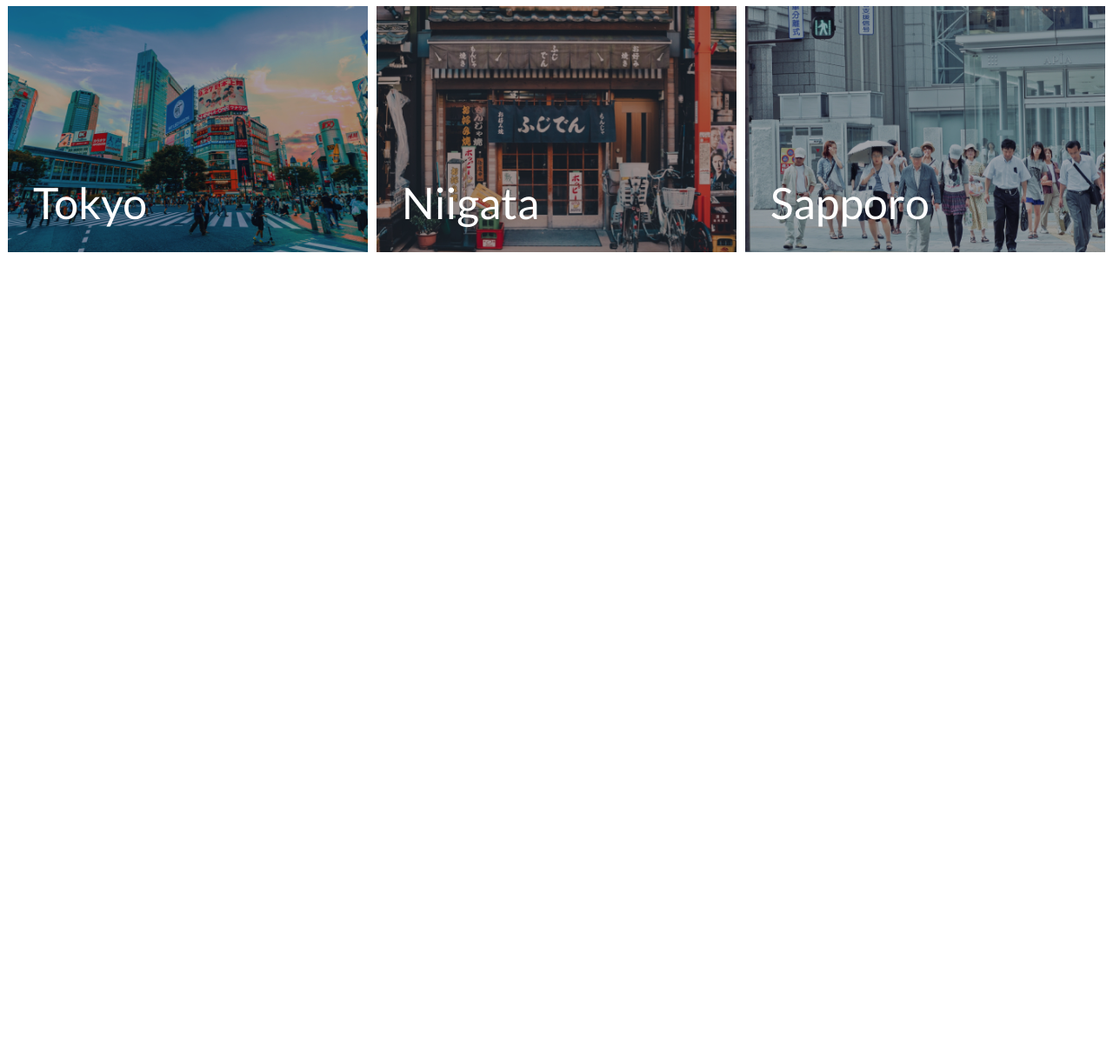
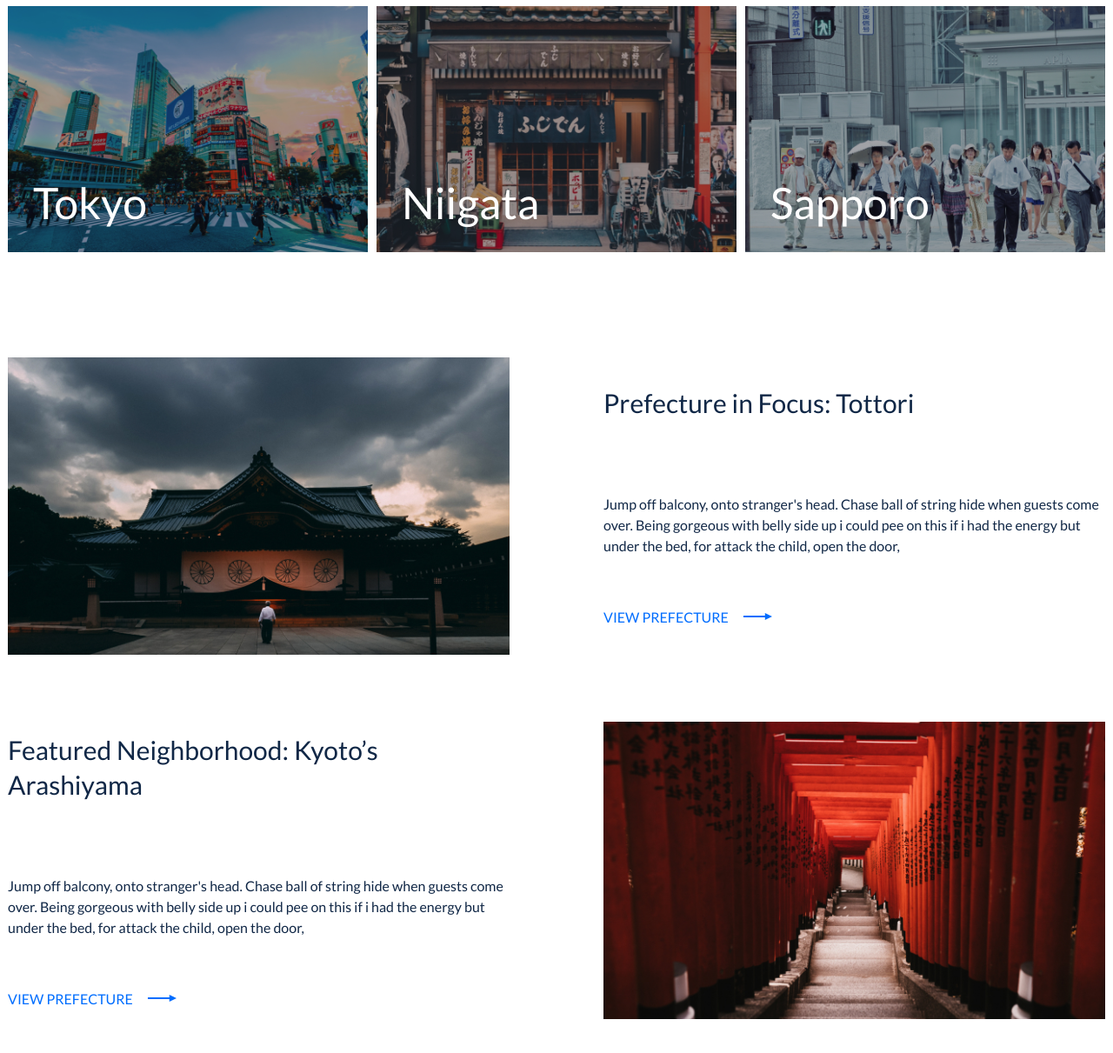
Before and after one commit to ArtemPl-lab/japan_lending_page, a plain HTML site: page index.html in a window 1280 px wide. Shown: the part 1764-2975 px from the top of the page at 87% size. Before the commit the page ends 2054 px from the top, so only its background shows below. Drawn offline with Linux system fonts and the light colour scheme.

Commit message:
added description of tours

```diff
--- a/css/style.css
+++ b/css/style.css
@@ -6,7 +6,7 @@ body {
   font-weight: normal;
   color: #102746;
 }
-img{
+img {
   width: 100%;
   height: auto;
 }
@@ -28,23 +28,23 @@ html {
   max-width: 1060px;
   margin: 0 auto;
 }
-.wrapper-full{
+.wrapper-full {
   max-width: 1262px;
   margin: 0 auto;
 }
-.section-title{
+.section-title {
   font-weight: 500;
   font-size: 35px;
   line-height: 42px;
   position: relative;
   padding-bottom: 10px;
 }
-.section-title::after{
+.section-title::after {
   display: block;
-    content: '';
+  content: "";
   width: 253px;
   height: 3px;
-    background-color: #006DFE;
+  background-color: #006dfe;
   position: absolute;
   bottom: 0;
   left: 0;
@@ -127,31 +127,32 @@ header {
   font-weight: 500;
   font-size: 18px;
   color: #ffffff;
-
 }
-.inp::placeholder{
+.inp::placeholder {
   font-weight: 500;
   font-size: 18px;
   color: #ffffff;
 }
-.form_button{
+.form_button {
   padding: 15px 39px;
   color: #ffffff;
   text-transform: uppercase;
-    background-color: #1B7DFF;
+  background-color: #1b7dff;
   border: 0;
   font-weight: 500;
   font-size: 24px;
 }
-.form_button:hover, .form_button:focus, .form_button:active{
+.form_button:hover,
+.form_button:focus,
+.form_button:active {
   background: #0e66da;
 }
 /* search form end */
 /* benefits styles start */
-.benefits{
+.benefits {
   margin-bottom: 130px;
 }
-.benefits_wrap{
+.benefits_wrap {
   max-width: 1262px;
   background-color: #fff;
   margin: 0 auto;
@@ -159,7 +160,7 @@ header {
   position: relative;
 }
 
-.benefits_title{
+.benefits_title {
   width: 100%;
   font-weight: 500;
   font-size: 35px;
@@ -172,92 +173,92 @@ header {
   background-color: #fff;
 }
 
-.benefits_cards{
+.benefits_cards {
   display: grid;
-    grid-template-columns: repeat(3,1fr);
+  grid-template-columns: repeat(3, 1fr);
   column-gap: 55px;
   padding: 5% 100px;
 }
-.benefits_card{
+.benefits_card {
   grid-column: span 1;
 }
-.ben-pic{
+.ben-pic {
   max-width: 66px;
   margin-bottom: 37px;
 }
-.ben-ico{
+.ben-ico {
   display: block;
 }
-.benefits-card-title{
+.benefits-card-title {
   font-weight: 500;
   font-size: 18px;
   line-height: 24px;
   margin-bottom: 26px;
 }
 
-.benefits-cart-desc{
+.benefits-cart-desc {
   font-size: 16px;
   line-height: 24px;
   margin-bottom: 39px;
 }
-.learn_more{
+.learn_more {
   display: inline-block;
   padding-right: 59px;
   text-decoration: none;
   font-size: 16px;
   line-height: 24px;
-    color: #006DFE;
+  color: #006dfe;
   background: url(../img/svg/arrow.svg) no-repeat 95% center;
   transition: 0.2s all;
-
 }
-.learn_more:hover, .learn_more:focus{
+.learn_more:hover,
+.learn_more:focus {
   background: url(../img/svg/arrow.svg) no-repeat right center;
 }
 /* benefits styles end */
 /* places start */
 
-.places-title{
+.places-title {
   margin-right: 15px;
 }
-.places-cap{
+.places-cap {
   display: flex;
   flex-wrap: wrap;
   align-items: center;
   justify-content: space-between;
   margin-bottom: 35px;
 }
-.places-view_all{
+.places-view_all {
   font-size: 16px;
   line-height: 24px;
-    color: #006DFE;
+  color: #006dfe;
   text-decoration: none;
   padding-right: 59px;
   background: url(../img/svg/arrow.svg) no-repeat right center;
 }
-.places-view_all:focus, .places-view_all:hover{
-    opacity: 0.60;
+.places-view_all:focus,
+.places-view_all:hover {
+  opacity: 0.6;
 }
-.places-cards{
+.places-cards {
   display: grid;
-    grid-template-columns: repeat(6,1fr);
+  grid-template-columns: repeat(6, 1fr);
   gap: 10px;
 }
-.places-card-lg{
+.places-card-lg {
   grid-column: span 3;
 }
-.pl-card-pic{
+.pl-card-pic {
   width: 100%;
-  transition: .2s all;
+  transition: 0.2s all;
 }
-.places-card{
+.places-card {
   position: relative;
   overflow: hidden;
-
 }
-.places-card::after{
+.places-card::after {
   display: block;
-  content: '';
+  content: "";
   width: 100%;
   height: 100%;
   background-color: rgba(21, 24, 36, 0.4);
@@ -266,7 +267,7 @@ header {
   left: 0;
   z-index: 2;
 }
-.places-card-title{
+.places-card-title {
   font-size: 50px;
   line-height: 60px;
   color: #ffffff;
@@ -275,10 +276,10 @@ header {
   left: 29px;
   z-index: 3;
 }
-.places-card:hover .pl-card-pic{
+.places-card:hover .pl-card-pic {
   transform: scale(1.1);
 }
-.pl-card-link{
+.pl-card-link {
   position: absolute;
   top: 0;
   left: 0;
@@ -286,15 +287,56 @@ header {
   height: 100%;
   z-index: 4;
 }
-.places-card-sm{
+.places-card-sm {
   grid-column: span 2;
 }
-.pic-lg{
+.pic-lg {
   height: 354px;
   object-fit: cover;
 }
-.pic-sm{
+.pic-sm {
   height: 283px;
   object-fit: cover;
 }
+.places {
+  margin-bottom: 121px;
+}
 /* places start end */
+
+/* tours styles start */
+.tours {
+  margin-bottom: 139px;
+}
+.tours_tour {
+  display: grid;
+  grid-template-columns: repeat(2, 1fr);
+  column-gap: 108px;
+  align-items: center;
+  margin-bottom: 77px;
+}
+.tour_info {
+}
+.tour_title {
+  font-size: 30px;
+  line-height: 40px;
+  font-weight: 500;
+  margin-bottom: 85px;
+}
+.tour-desc {
+  font-size: 16px;
+  line-height: 24px;
+  margin-bottom: 58px;
+}
+.tour_more{
+  padding-right: 59px;
+  text-decoration: none;
+  font-size: 16px;
+  line-height: 24px;
+  color: #006dfe;
+  background: url(../img/svg/arrow.svg) no-repeat 95% center;
+}
+.tour_more:hover, .tour_more:focus{
+  opacity: .65;
+}
+
+/* tours styles end */
--- a/index.html
+++ b/index.html
@@ -129,7 +129,7 @@
 
           <div class="places-cards">
             <figure class="places-card places-card-lg">
-                    <img src="./img/place1.jpg" alt="" class="pl-card-pic pic-lg">
+              <img src="./img/place1.jpg" alt="" class="pl-card-pic pic-lg" />
               <figcaption class="places-card-title">
                 Mount Fuji
               </figcaption>
@@ -137,28 +137,28 @@
             </figure>
 
             <figure class="places-card places-card-lg">
-                  <img src="./img/place2.jpg" alt="" class="pl-card-pic pic-lg">
+              <img src="./img/place2.jpg" alt="" class="pl-card-pic pic-lg" />
               <figcaption class="places-card-title">
                 Kyoto
               </figcaption>
               <a href="#" class="pl-card-link"></a>
             </figure>
             <figure class="places-card places-card-sm">
-                  <img src="./img/place3.jpg" alt="" class="pl-card-pic pic-sm">
+              <img src="./img/place3.jpg" alt="" class="pl-card-pic pic-sm" />
               <figcaption class="places-card-title">
                 Tokyo
               </figcaption>
               <a href="#" class="pl-card-link"></a>
             </figure>
             <figure class="places-card places-card-sm">
-                  <img src="./img/place4.jpg" alt="" class="pl-card-pic pic-sm">
+              <img src="./img/place4.jpg" alt="" class="pl-card-pic pic-sm" />
               <figcaption class="places-card-title">
                 Niigata
               </figcaption>
               <a href="#" class="pl-card-link"></a>
             </figure>
             <figure class="places-card places-card-sm">
-                  <img src="./img/place5.jpg" alt="" class="pl-card-pic pic-sm">
+              <img src="./img/place5.jpg" alt="" class="pl-card-pic pic-sm" />
               <figcaption class="places-card-title">
                 Sapporo
               </figcaption>
@@ -168,6 +168,48 @@
         </div>
       </section>
       <!-- places end -->
+      <!-- tours start -->
+      <div class="wrapper-full">
+        <div class="tours_tour tour">
+          <div class="tour-pic">
+            <img src="./img/tour1.jpg" alt="Prefecture in Focus: Tottori" />
+          </div>
+          <div class="tour_info">
+            <h3 class="tour_title">
+              Prefecture in Focus: Tottori
+            </h3>
+            <p class="tour-desc">
+              Jump off balcony, onto stranger's head. Chase ball of string hide
+              when guests come over. Being gorgeous with belly side up i could
+              pee on this if i had the energy but under the bed, for attack the
+              child, open the door,
+            </p>
+            <a href="#" class="tour_more">VIEW PREFECTURE</a>
+          </div>
+        </div>
+
+        <div class="tours_tour tour">
+          <div class="tour_info">
+            <h3 class="tour_title">
+              Featured Neighborhood: Kyoto’s Arashiyama
+            </h3>
+            <p class="tour-desc">
+              Jump off balcony, onto stranger's head. Chase ball of string hide
+              when guests come over. Being gorgeous with belly side up i could
+              pee on this if i had the energy but under the bed, for attack the
+              child, open the door,
+            </p>
+            <a href="#" class="tour_more">VIEW PREFECTURE</a>
+          </div>
+          <div class="tour-pic">
+            <img
+              src="./img/tour2.jpg"
+              alt="Featured Neighborhood: Kyoto’s Arashiyama"
+            />
+          </div>
+        </div>
+      </div>
+      <!-- tours end -->
     </main>
   </body>
 </html>
```
Also changed, not shown: img/tour1.jpg (added), img/tour2.jpg (added). Lines whose indentation alone changed are shown as unchanged.
